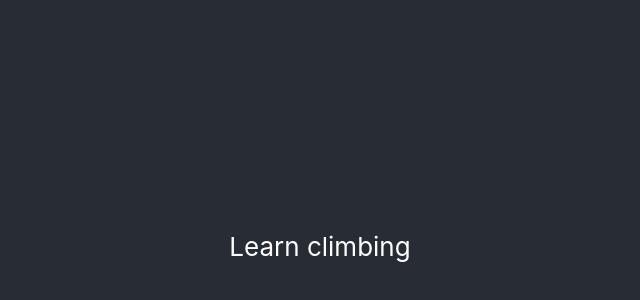
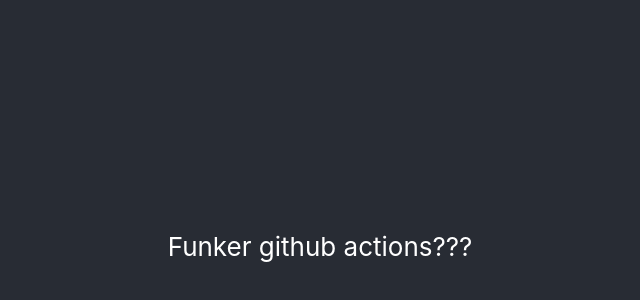
Before and after one commit to OFollan/marvitclimbs, a React (Create React App) app: page / in a window 1280 px wide. Shown: the part 154-454 px from the top of the page, without its empty margins (320-960 px from the left). Built offline with nearby package versions, Linux system fonts and the light colour scheme.

Commit message:
Funker github actions??

```diff
--- a/src/App.tsx
+++ b/src/App.tsx
@@ -20,7 +20,7 @@
   return (
     <div className="App">
       <header className="App-header">
-          Learn climbing
+          Funker github actions???
       </header>
     </div>
   );
```
